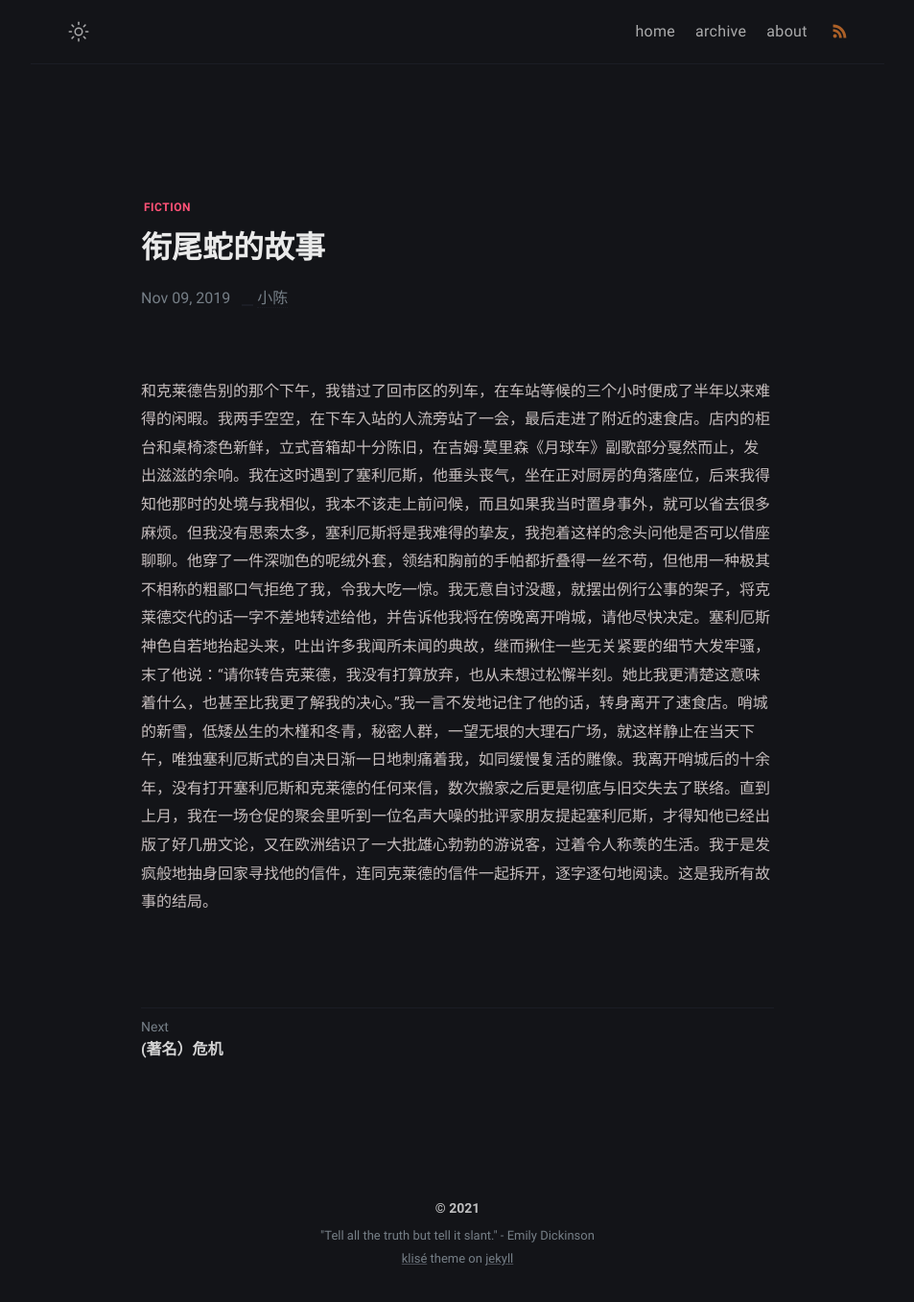
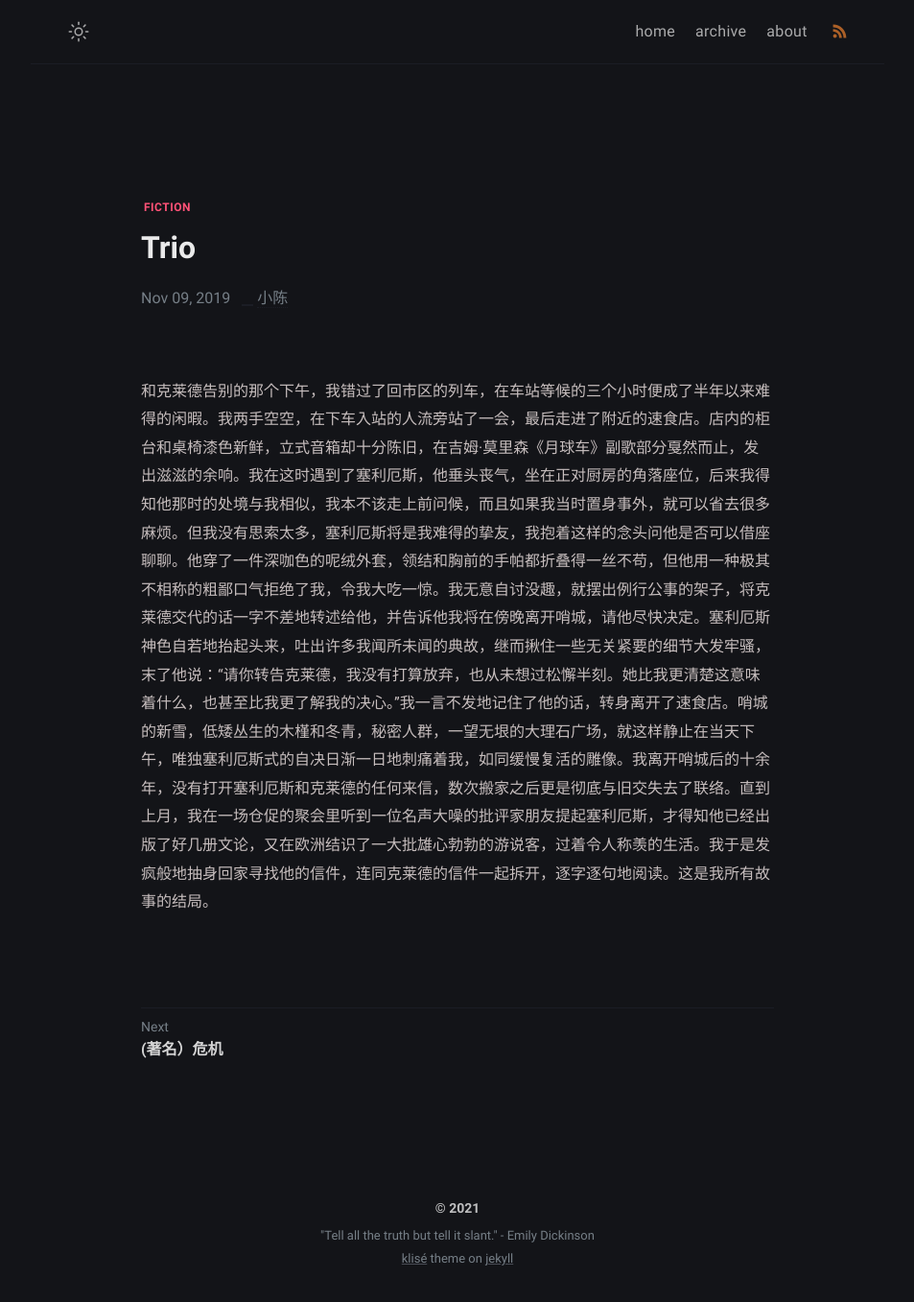
Before and after one commit to yijingch/afistforair.github.io, a Jekyll site: the page built from _posts/trio/2019-11-10-trio.md, in a window 1280 px wide. Shown: the whole page at 96% size, without its empty margins (163-1116 px from the left). Built offline with Jekyll 4.4.1, drawn with Linux system fonts in a browser that asks for light colours.

Commit message:
add post

```diff
--- a/_posts/trio/2019-11-10-trio.md
+++ b/_posts/trio/2019-11-10-trio.md
@@ -1,5 +1,5 @@
 ---
-title: 衔尾蛇的故事
+title: Trio
 date: 2019-11-10 00:00:00 +08:00
 tags: [fiction]
 ---
```
